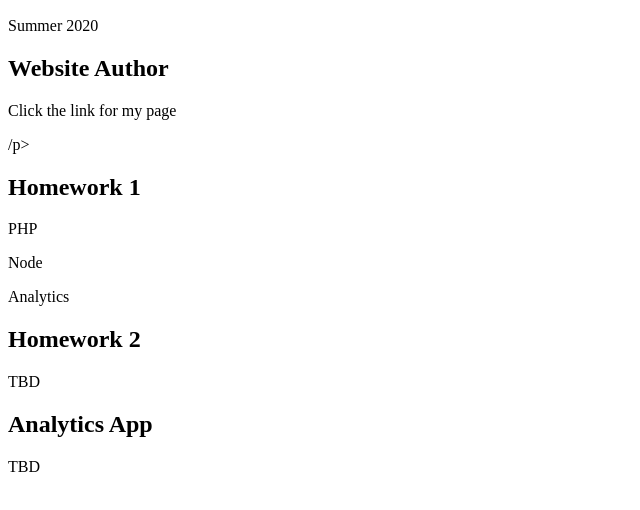
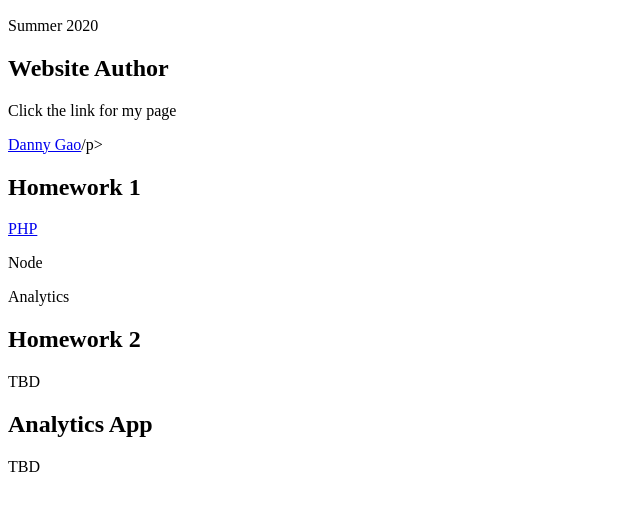
Before and after one commit to DanielGao98/dannygao.site, a plain HTML site: page dannygao.site/public_html/index.html in a window 1280 px wide. Shown: the part 50-560 px from the top of the page, without its empty margins (0-640 px from the left). Drawn offline with Linux system fonts and the light colour scheme.

Commit message:
aite this aint gonna work

```diff
--- a/dannygao.site/public_html/index.html
+++ b/dannygao.site/public_html/index.html
@@ -14,11 +14,11 @@
 <article>
     <h2>Website Author</h2>
     <p>Click the link for my page</p>
-    <p><a href=""></a>/p>
+    <p><a href="/dannygao.site/public_html/mypage.html">Danny Gao</a>/p>
 </article>
 <article>
     <h2>Homework 1</h2>
-    <p>PHP</p>
+    <p><a href="/html/hw1/hello.php">PHP</a></p>
     <p>Node</p>
     <p>Analytics</p>
 </article>
```
Also changed, not shown: dannygao.site/public_html/mypage.html (added).
